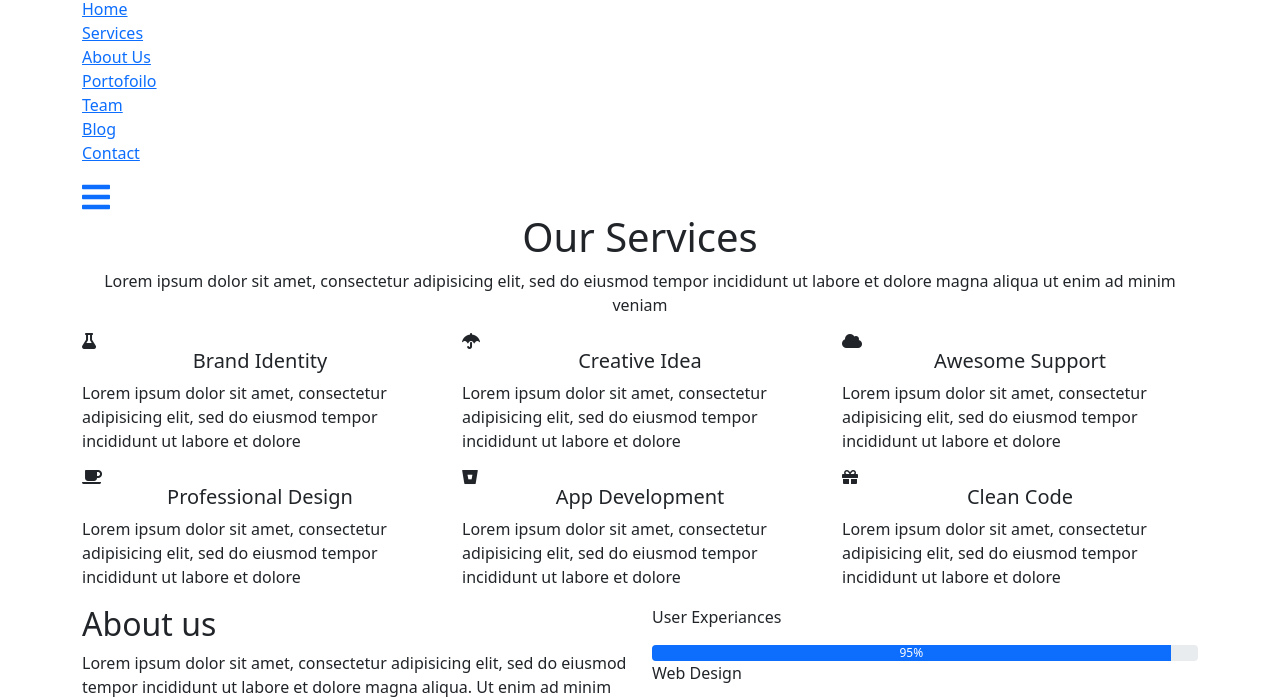
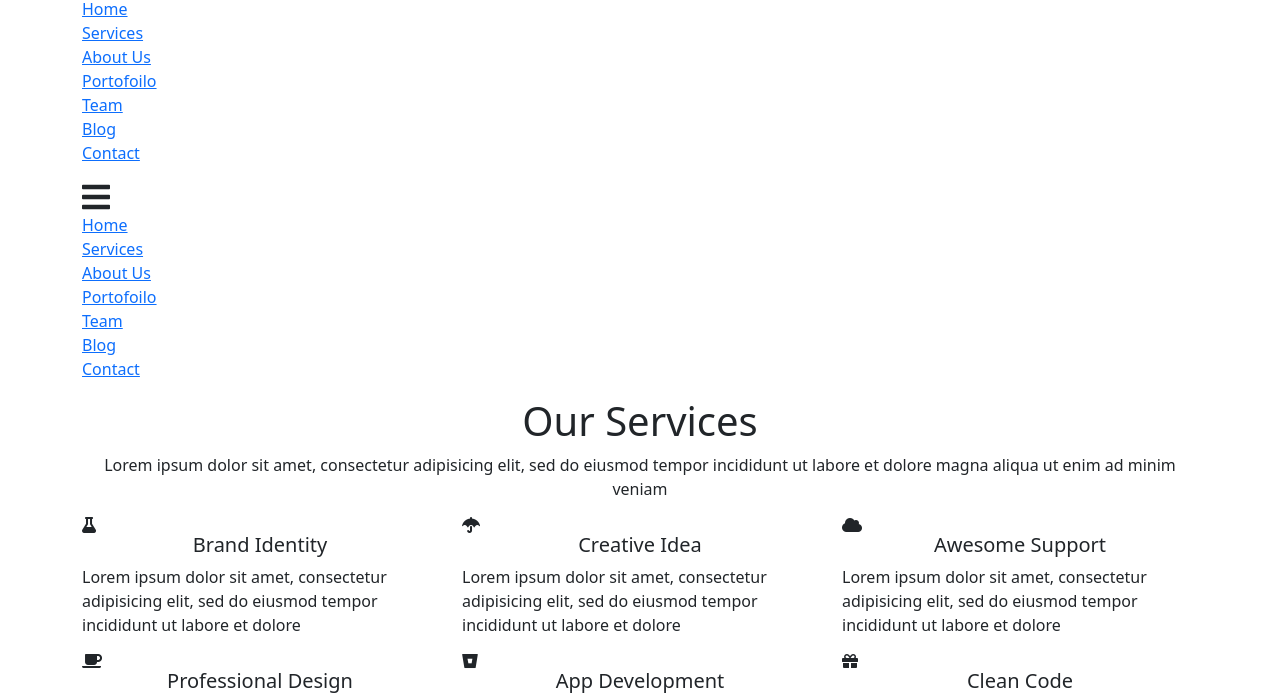
Before and after one commit to hebasalem29/oxygen, a website: page stage/html/homepage.pug in a window 1280 px wide. Shown: the part 43-741 px from the top of the page. Drawn offline with nearby package versions, Linux system fonts and the light colour scheme; files that its build step writes are made by us from their sources; files whose address does not match are found by name.

Commit message:
elhamdullah

```diff
--- a/stage/css/sass/layout/_about.scss
+++ b/stage/css/sass/layout/_about.scss
@@ -1,4 +1,5 @@
 .about{
+
     .ppp{
     @media(max-width:768px)
     {
--- a/stage/css/sass/layout/_navbar.scss
+++ b/stage/css/sass/layout/_navbar.scss
@@ -2,6 +2,8 @@
     position: relative;
 
     .ff{
+        color: #fff;
+        cursor: pointer;
         @media(max-width:768px)
         {
             display: inline-block;
@@ -60,7 +62,7 @@ display: none;
     position: fixed;
     left: 0;
     width: 100%;
-    top:0;
+    top:0px;
     z-index: 9999;
 }
 .act{
@@ -68,3 +70,40 @@ display: none;
     background-color: rgba(0,0,0,.4);
     padding: 28px 10px;
 }
+.men{
+
+    @media(max-width:768px)
+    {
+        display: block;
+    }
+
+     background-color: #028fcc;
+
+     margin-top: -10px;
+     //margin-top: 70px;
+     display: none;
+     color: #fff;
+     ul{
+         width: 100%;
+         li{
+             margin-bottom: 10px;
+             a{
+                 margin-left: 5px;
+             &:hover{
+                 color: #fff;
+             }
+            }
+
+         }
+     }
+}
+.dis{
+    display: none;
+
+}
+.pos{
+    position: fixed;
+    top:80px;
+    width: 100%;
+    z-index: 999;
+}
--- a/stage/html/pug/layout/navbar.pug
+++ b/stage/html/pug/layout/navbar.pug
@@ -18,5 +18,21 @@
                 a(href="#blog") Blog
             li.ah
                 a(href="#contact") Contact
-        a.ff(href="")
+        .ff
             i.fas.fa-bars.fa-2x
+        .men.dis
+            ul.list-unstyled
+                li.act.ab
+                    a(href="#header") Home
+                li.ac
+                    a(href="#serv") Services
+                li.ad
+                    a(href="#about") About Us
+                li.ae
+                    a(href="#port") Portofoilo
+                li.af
+                    a(href="#team") Team
+                li.ag
+                    a(href="#blog") Blog
+                li.ah
+                    a(href="#contact") Contact
--- a/stage/js/main.js
+++ b/stage/js/main.js
@@ -20,10 +20,19 @@ $(function()
         console.log('hi');
         $('.prr1').removeClass('po1');
     })
-    $('.nav li').on('click',function()
+    $('.nav ul li').on('click',function()
     {
-        $(this).siblings().removeClass("act");
+
+        $(this).parent().children().removeClass("act");
         $(this).addClass("act");
+
+    })
+    $('.men li').on('click',function()
+    {
+
+        $(this).parent().children().removeClass("act");
+        $(this).addClass("act");
+
     })
     $(window).on('scroll',function()
     {
@@ -35,60 +44,109 @@ $(function()
         else{
             $('.nav').removeClass("po");
         }
-        if($(window).scrollTop()>$('.header').offset().top)
+        if($(window).scrollTop()>($('.header').offset().top)-50)
         {
             console.log('yes');
             $('.nav').children().children('ul').children().removeClass("act");
             $('.nav').children().children('ul').children("li.ab").addClass("act");
+            $('.men').children().children().removeClass("act");
+            $('.men').children().children("li.ab").addClass("act");
+
 
         }
-        if($(window).scrollTop()>$('.serv').offset().top)
+        if($(window).scrollTop()>($('.serv').offset().top)-100)
         {
             console.log('yes');
             $('.nav').children().children('ul').children().removeClass("act");
-            $('.nav').children().children('ul').children("li.ab").nextUntil("li.ad").addClass("act");
+            $('.nav').children().children('ul').children("li.ac").addClass("act");
+            $('.men').children().children().removeClass("act");
+            $('.men').children().children("li.ac").addClass("act");
+
 
         }
-        if($(window).scrollTop()>$('.about').offset().top)
+        if($(window).scrollTop()>($('.about').offset().top)-100)
         {
             console.log('yes');
             $('.nav').children().children('ul').children().removeClass("act");
-            $('.nav').children().children('ul').children("li.ac").nextUntil("li.ae").addClass("act");
+            $('.nav').children().children('ul').children("li.ad").addClass("act");
+            $('.men').children().children().removeClass("act");
+            $('.men').children().children("li.ad").addClass("act");
 
         }
-        if($(window).scrollTop()>$('.port').offset().top)
+        if($(window).scrollTop()>($('.port').offset().top)-50)
         {
             console.log('yes');
             $('.nav').children().children('ul').children().removeClass("act");
             $('.nav').children().children('ul').children("li.ad").nextUntil("li.af").addClass("act");
+            $('.men').children().children().removeClass("act");
+            $('.men').children().children("li.ae").addClass("act");
 
         }
-        if($(window).scrollTop()>$('.team').offset().top)
+        if($(window).scrollTop()>($('.team').offset().top)-200)
         {
             console.log('yes');
             $('.nav').children().children('ul').children().removeClass("act");
             $('.nav').children().children('ul').children("li.ae").nextUntil("li.ag").addClass("act");
+            $('.men').children().children().removeClass("act");
+            $('.men').children().children("li.af").addClass("act");
 
         }
-        if($(window).scrollTop()>=$('.blog').offset().top)
+        if($(window).scrollTop()>=($('.blog').offset().top)-100)
         {
             console.log("no");
             console.log('yes');
             $('.nav').children().children('ul').children().removeClass("act");
             $('.nav').children().children('ul').children("li.ag").addClass("act");
+            $('.men').children().children().removeClass("act");
+            $('.men').children().children("li.ag").addClass("act");
 
         }
-        if($(window).scrollTop()>$('.contact').offset().top)
+        if($(window).scrollTop()>($('.contact').offset().top)-50)
         {
             console.log('yes');
             $('.nav').children().children('ul').children().removeClass("act");
             $('.nav').children().children('ul').children("li.ah").addClass("act");
+            $('.men').children().children().removeClass("act");
+            $('.men').children().children("li.ah").addClass("act");
 
         }
         else{
             $('.nav').children('li').children().removeClass("act");
+            //$('.men').children().children().removeClass("act");
         }
     });
+    $('.ff').on('click',function()
+    {
+        $('.men').toggleClass('dis');
+        $('.men').addClass('pos');
+        console.log($(window).scrollTop());
+
+
+
+        /*if($(window).scrollTop()<983){
+            console.log("hhhhhhhhhhhh");
+            $('.men').removeClass('pos');
+            console.log($(window).scrollTop());
+
+        }*/
+
+
+
+    })
+    $(window).on('scroll',function()
+    {
+        if($(window).scrollTop()>700)
+        {
+            $('.men').addClass('pos');
+            //console.log($(this).scrollTop());
+        }
+        else
+        {
+            $('.men').removeClass('pos');
+        }
+    })
+
+
 
 
 })
```
Also changed, not shown: dist/css/main.css, dist/homepage.html, dist/js/main-min.js, dist/js/main.js.
